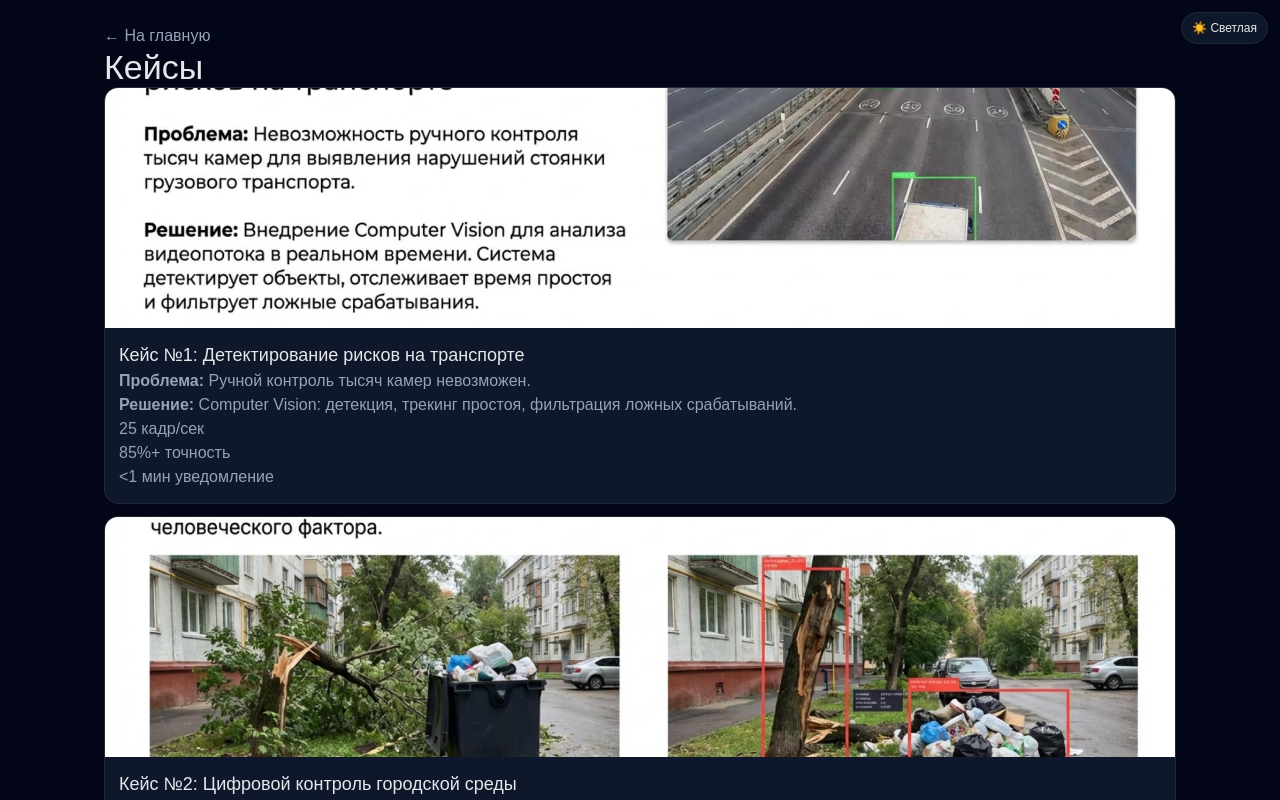
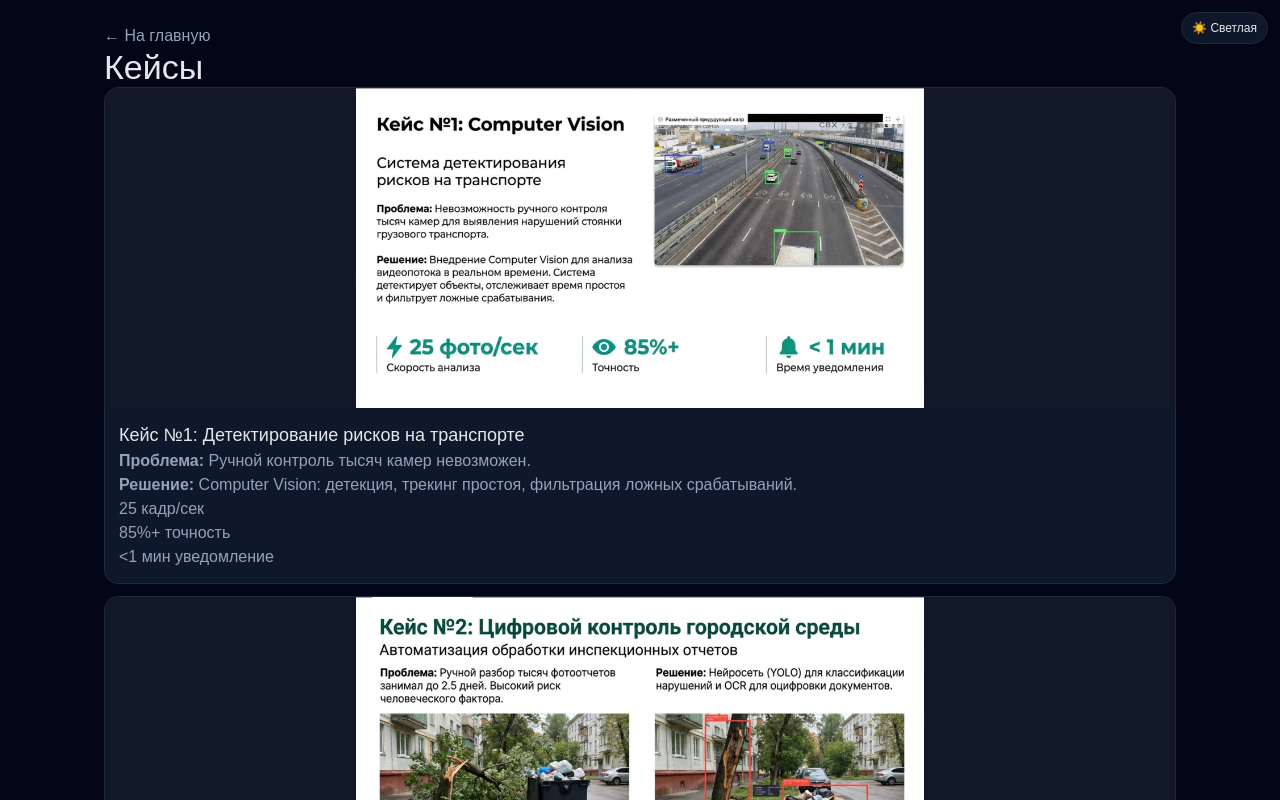
Before and after one commit to rokokzk87/portfolio, a Next.js app: page /cases in a window 1280 px wide. Shown: the top 800 px of the page. Built offline with nearby package versions, Linux system fonts and the light colour scheme.

Commit message:
Fix case screenshots cropping on laptop by using contain fit

```diff
--- a/src/app/cases/page.tsx
+++ b/src/app/cases/page.tsx
@@ -62,7 +62,7 @@ export default function CasesPage() {
         {cases.map((c) => (
           <article key={c.title} className="card" style={{ overflow: "hidden" }}>
             <div className="case-image">
-              <Image src={c.image} alt={c.title} fill style={{ objectFit: "cover" }} />
+              <Image src={c.image} alt={c.title} fill style={{ objectFit: "contain" }} />
             </div>
             <div style={{ padding: 14 }}>
               <h3 style={{ marginTop: 0 }}>{c.title}</h3>
--- a/src/app/globals.css
+++ b/src/app/globals.css
@@ -192,7 +192,8 @@ h3 {
 .case-image {
   position: relative;
   width: 100%;
-  height: 180px;
+  height: 220px;
+  background: var(--surface-2);
 }
 
 @media (min-width: 768px) {
@@ -213,6 +214,6 @@ h3 {
   }
 
   .case-image {
-    height: 240px;
+    height: 320px;
   }
 }
```
